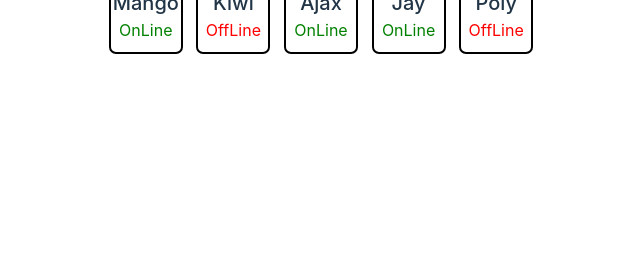
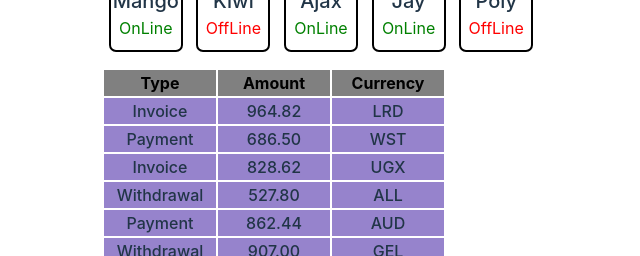
Before and after one commit to Dikhtiar-Tania96/goit-react-hw-01, a React (Vite) app: page / in a window 1280 px wide. Shown: the part 696-952 px from the top of the page, without its empty margins (319-959 px from the left). Before the commit the page ends 800 px from the top, so only its background shows below. Built offline with nearby package versions, Linux system fonts and the light colour scheme.

Commit message:
push task 3

```diff
--- a/src/App.jsx
+++ b/src/App.jsx
@@ -3,6 +3,8 @@ import Profile from "./components/Profile/Profile";
 import userData from "./userData.json";
 import friendList from "./friendList.json";
 import FriendList from "./components/FriendList/FriendList";
+import transactions from "./transactions.json";
+import TransactionHistory from "./components/TransactionHistory/TransactionHistory";
 
 function App() {
   return (
@@ -15,7 +17,9 @@ function App() {
         stats={userData.stats}
       />
 
-  <FriendList friends={friendList} />
+      <FriendList friends={friendList} />
+
+      <TransactionHistory items={transactions} />
     </>
   );
 }
--- a/src/components/TransactionHistory/TransactionHistory.jsx
+++ b/src/components/TransactionHistory/TransactionHistory.jsx
@@ -1,29 +1,27 @@
-function TransactionHistory() {
+import css from "./TransactionHistory.module.css";
+
+function TransactionHistory({ items }) {
   return (
-    <>
     <table>
-        <thead>
+      <thead className={css.table}>
         <tr>
-            <th>Type</th>
-            <th>Amount</th>
-            <th>Currency</th>
+          <th className={css.text}>Type</th>
+          <th className={css.text}>Amount</th>
+          <th className={css.text}>Currency</th>
         </tr>
       </thead>
 
       <tbody>
-          <tr>
-            <td>Invoice</td>
-            <td>125</td>
-            <td>USD</td>
+        {items.map((item) => (
+            <tr key={item.key}>
+              <td className={css.tableText}>{item.type}</td>
+              <td className={css.tableText}>{item.amount}</td>
+              <td className={css.tableText}>{item.currency}</td>
             </tr>
-          <tr>
-            <td>Withdrawal</td>
-            <td>85</td>
-            <td>USD</td>
-          </tr>
+
+        ))}
       </tbody>
     </table>
-    </>
   );
 }
 
--- a/src/components/TransactionHistory/TransactionHistory.module.css
+++ b/src/components/TransactionHistory/TransactionHistory.module.css
@@ -0,0 +1,16 @@
+.table {
+  background-color: lightslategray;
+  color: black;
+  width: 140px;
+}
+
+.text {
+  background-color: grey;
+  width: 110px;
+}
+
+.tableText {
+  text-transform: capitalize;
+  font-weight: 500;
+  background-color: rgb(150, 131, 204);
+}
```
Also changed, not shown: src/transactions.json (+10 -10 lines). Lines whose indentation alone changed are shown as unchanged.
